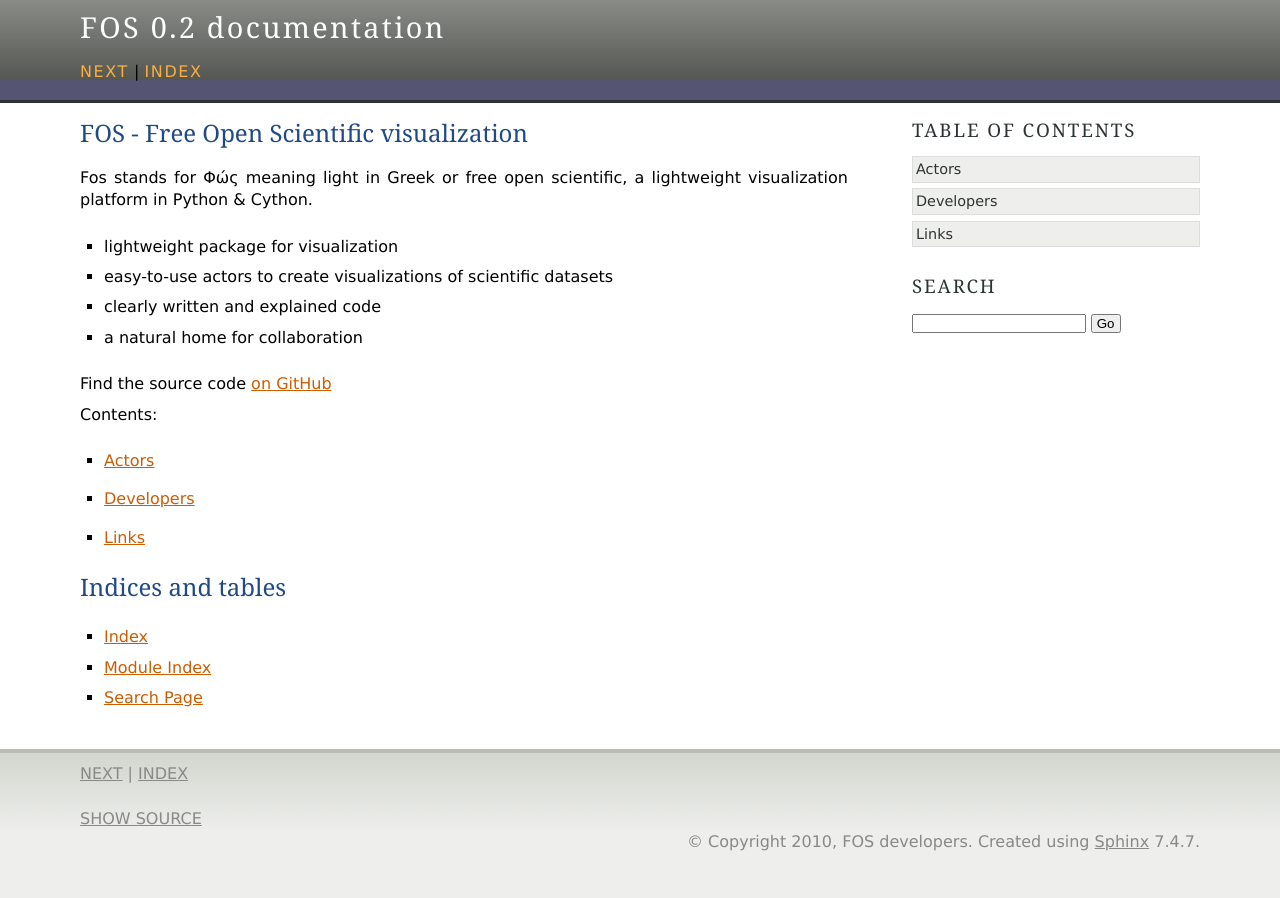
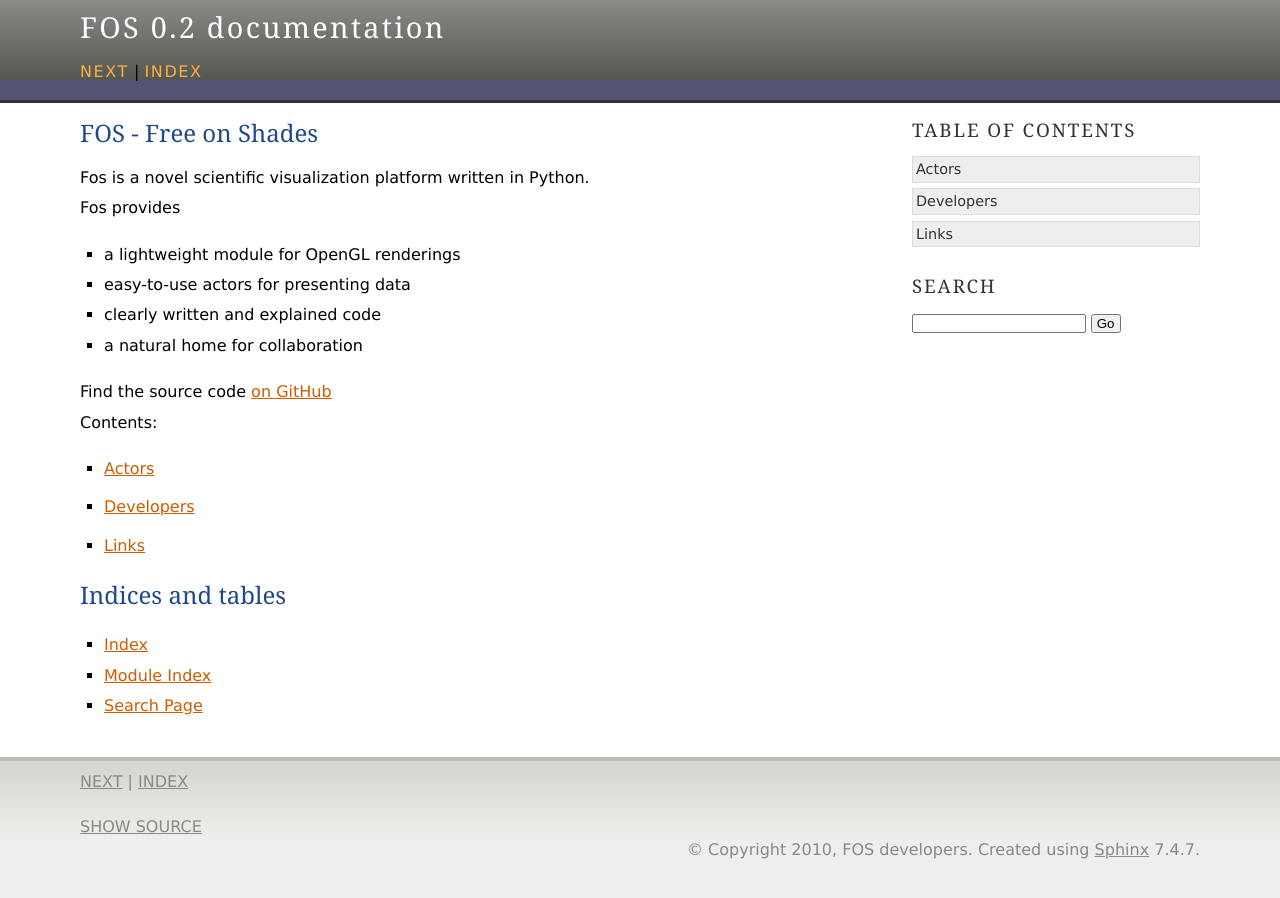
Before and after one commit to fos/fos, a Sphinx documentation site: the page built from docs/index.rst, in a window 1280 px wide. Built offline with Sphinx 7.4.7, drawn with Linux system fonts in a browser that asks for light colours.

Commit message:
Update docs/index.rst

```diff
--- a/docs/index.rst
+++ b/docs/index.rst
@@ -3,14 +3,15 @@
    You can adapt this file completely to your liking, but it should at least
    contain the root `toctree` directive.
 
-FOS - Free Open Scientific visualization
-========================================
+FOS - Free on Shades
+======================
 
-Fos stands for Φώς meaning light in Greek or free open scientific,
-a lightweight visualization platform in Python & Cython.
+Fos is a novel scientific visualization platform written in Python.
 
-* lightweight package for visualization
-* easy-to-use actors to create visualizations of scientific datasets
+Fos provides
+
+* a lightweight module for OpenGL renderings
+* easy-to-use actors for presenting data
 * clearly written and explained code
 * a natural home for collaboration
 
```
